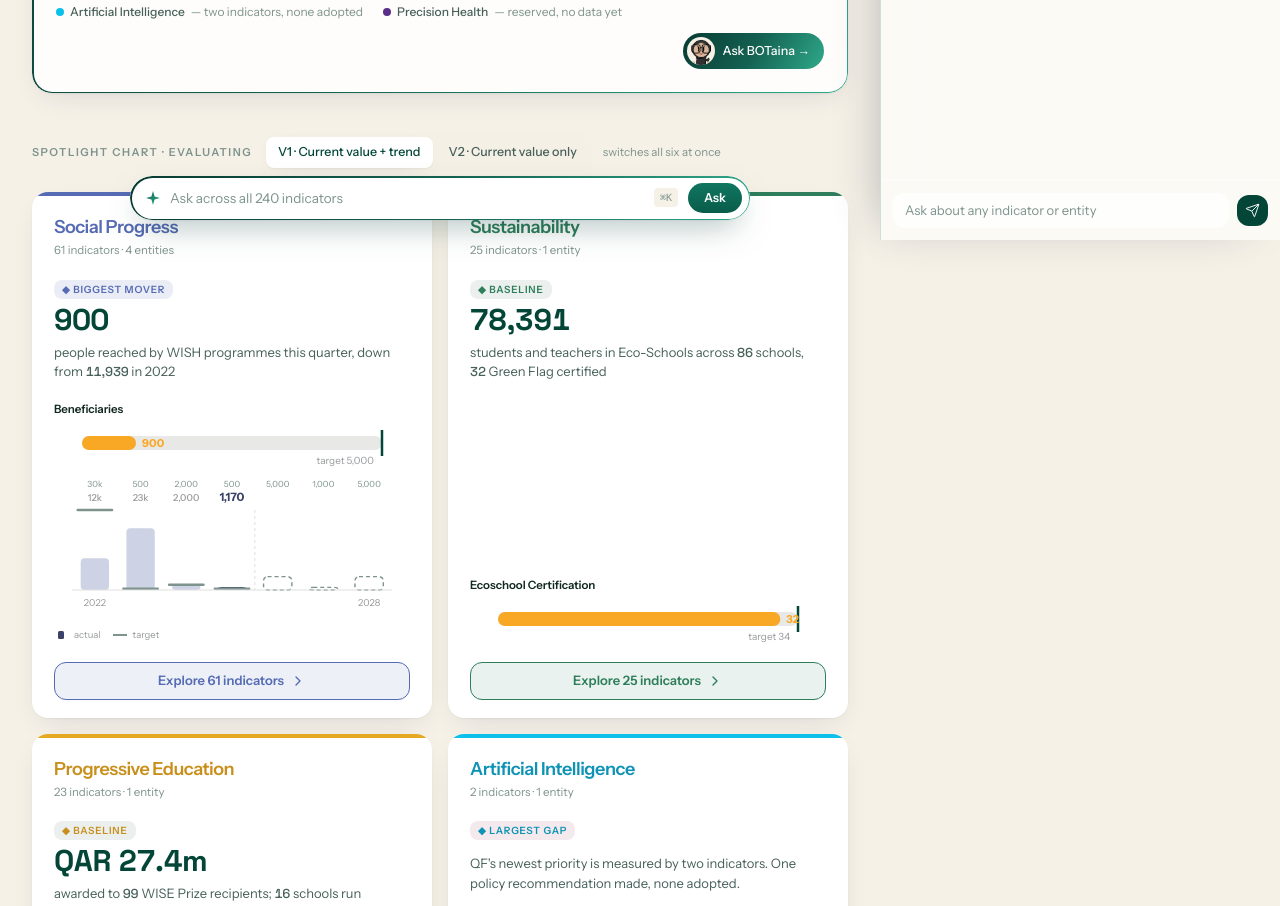
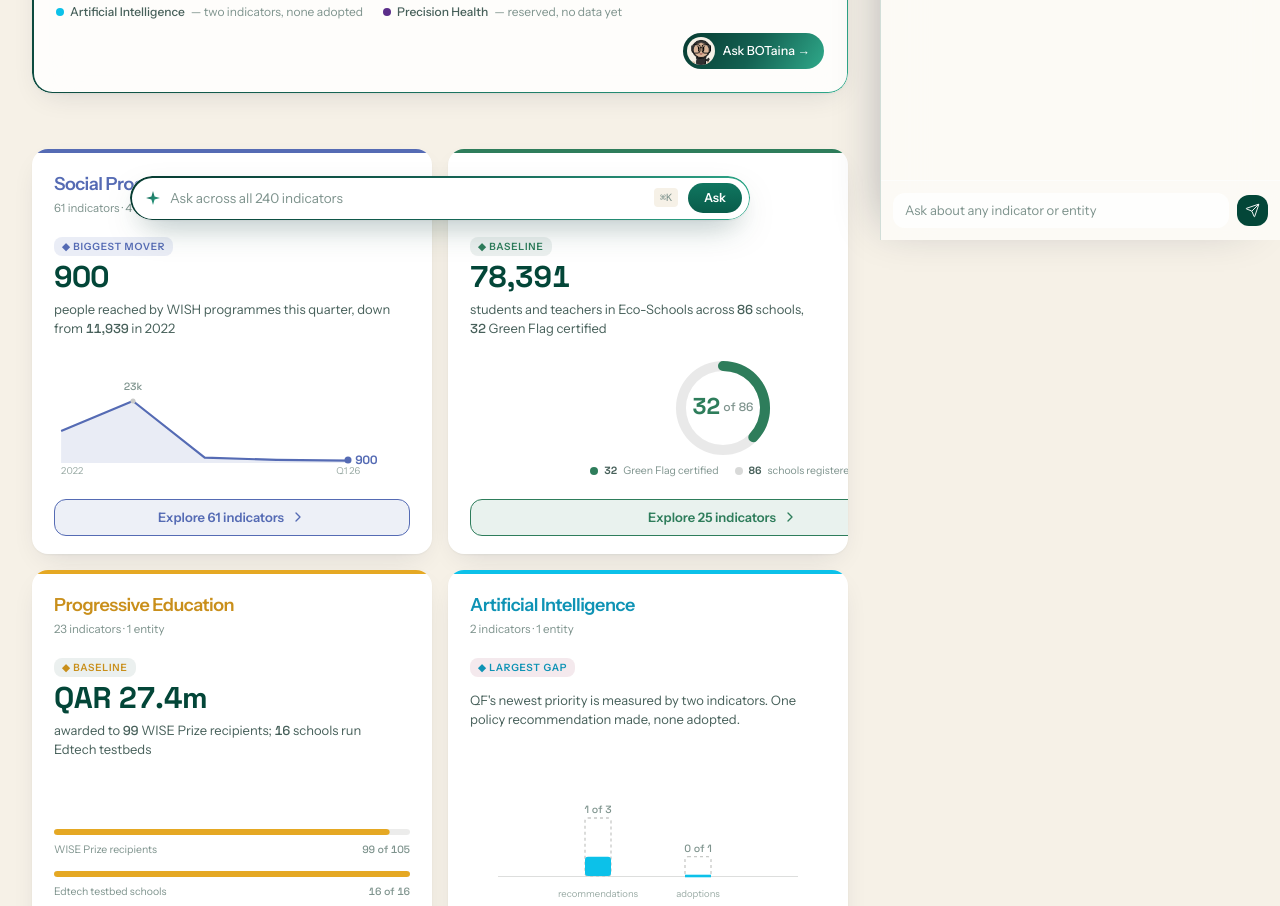
Before and after one commit to sanyamunam/qf-dashboard, a React (Vite) app: page /#themes in a window 1280 px wide. Shown: the part 560-1466 px from the top of the page. Built offline with nearby package versions, Linux system fonts and the light colour scheme.

Commit message:
Revert "Thematic cards: the shared selector's mark, with the KPI named"
This reverts commit 7d330eb1f7a67b861159556feeec6960d0a76200.

```diff
--- a/src/components/ThemeCards.tsx
+++ b/src/components/ThemeCards.tsx
@@ -5,7 +5,8 @@
  * indicator was chosen. Cards of a tier share one internal grid.
  */
 import { ChevronRight } from 'lucide-react'
-import { SpotlightMark, type SpotlightMode } from './charts/Spotlight'
+import { TrajectoryMark, ProgressMark, SparseMark } from './marks'
+import { RingMark } from './charts/RingMark'
 import { facts, fmt } from '../model/facts'
 import { themeKpis, themeById } from '../model/data'
 import { spotlightFor, type ChipReason } from '../model/spotlight'
@@ -21,10 +22,7 @@ export interface CardDef {
   chip: ChipReason | null
   figure: string | null
   sentence: React.ReactNode
-  /** the ONE spotlight indicator this card charts; null on the reserved slot */
-  kpi: import('../model/types').Kpi | null
-  /** the reserved slot draws its own placeholder rather than a selector mark */
-  mark?: React.ReactNode
+  mark: React.ReactNode
   count: number
   entities: number
 }
@@ -58,7 +56,7 @@ export function buildCards(): CardDef[] {
           <span className="num">{fmt(facts.wish.first)}</span> in 2022
         </>
       ),
-      kpi: facts.wish.kpi,
+      mark: <TrajectoryMark series={facts.wish.series} hue={themeById('social').fill} fmtVal={compact} />,
       count: count('Social Progress'),
       entities: entities('Social Progress'),
     },
@@ -74,7 +72,15 @@ export function buildCards(): CardDef[] {
           schools, <span className="num">{fmt(facts.eco.certified)}</span> Green Flag certified
         </>
       ),
-      kpi: facts.eco.kpis.cert,
+      mark: (
+        <RingMark
+          value={facts.eco.certified ?? 0}
+          total={facts.eco.registered ?? 0}
+          hue={themeById('sustain').fill}
+          valueLabel="Green Flag certified"
+          totalLabel="schools registered"
+        />
+      ),
       count: count('Sustainability'),
       entities: entities('Sustainability'),
     },
@@ -90,7 +96,15 @@ export function buildCards(): CardDef[] {
           <span className="num">{facts.wise.testbeds}</span> schools run Edtech testbeds
         </>
       ),
-      kpi: facts.wise.prizeValueKpi,
+      mark: (
+        <ProgressMark
+          hue={themeById('edu').fill}
+          rows={[
+            { label: 'WISE Prize recipients', value: facts.wise.prizeCount ?? 0, target: facts.wise.prizeCountTarget ?? 0 },
+            { label: 'Edtech testbed schools', value: facts.wise.testbeds, target: facts.wise.testbedsTarget },
+          ]}
+        />
+      ),
       count: count('Progressive Education'),
       entities: entities('Progressive Education'),
     },
@@ -103,7 +117,15 @@ export function buildCards(): CardDef[] {
       sentence: (
         <>QF's newest priority is measured by two indicators. One policy recommendation made, none adopted.</>
       ),
-      kpi: facts.ai.adoptKpi ?? null,
+      mark: (
+        <SparseMark
+          hue={themeById('ai').fill}
+          items={[
+            { label: 'recommendations', actual: facts.ai.recommendations ?? 0, target: facts.ai.recTarget ?? 0 },
+            { label: 'adoptions', actual: facts.ai.adoptions ?? 0, target: facts.ai.adoptTarget ?? 0 },
+          ]}
+        />
+      ),
       count: count('Artificial Intelligence'),
       entities: entities('Artificial Intelligence'),
     },
@@ -123,7 +145,6 @@ export function buildCards(): CardDef[] {
           stays empty until the data arrives.
         </>
       ),
-      kpi: null,
       // fixed height at any width — a width-scaling SVG here would make the
       // reserved card disagree with its row about how tall a card is
       mark: (
@@ -149,7 +170,7 @@ const CHIP_STYLE: Record<ChipReason, string> = {
   BASELINE: 'rgba(3,70,56,0.08)',
 }
 
-export function ThemeCard({ def, onOpen, mode }: { def: CardDef; onOpen: (themeId: string) => void; mode: SpotlightMode }) {
+export function ThemeCard({ def, onOpen }: { def: CardDef; onOpen: (themeId: string) => void }) {
   const theme = themeById(def.themeId)
   const dark = def.dark
   const textHue = dark
@@ -224,11 +245,8 @@ export function ThemeCard({ def, onOpen, mode }: { def: CardDef; onOpen: (themeI
         </p>
       </div>
 
-      {/* group 3: the evidence mark — the KPI's name, then whatever the shared
-          selector returns for its data shape */}
-      <div className="mt-5 self-end">
-        {def.kpi ? <SpotlightMark kpi={def.kpi} mode={mode} dark={dark} /> : def.mark}
-      </div>
+      {/* group 3: the evidence mark */}
+      <div className="mt-5 self-end">{def.mark}</div>
 
       {/* group 4: the card's action — a real control, not a text link (R4 fix 3) */}
       {def.reserved ? (
--- a/src/components/charts/Marks2.tsx
+++ b/src/components/charts/Marks2.tsx
@@ -608,26 +608,6 @@ export function CardMarkL1({ k, p }: { k: ObsKpi; p: Period }): React.ReactEleme
 }
 
 /**
- * L1 + L2 — the current-value mark with the trend beneath it.
- *
- * Used by the thematic spotlight's V1 (see charts/Spotlight.tsx). The L1 half
- * is the SAME compact mark V2 draws: falling back to the full L1MarkView here
- * would add a line of text that only one version has, and the two must differ
- * by the trend and nothing else.
- */
-export function CardMarkL1L2({ k, p }: { k: ObsKpi; p: Period }) {
-  const l2 = selectL2(k, p)
-  const top = CardMarkL1({ k, p })
-  if (!top && l2.kind === 'none') return null
-  return (
-    <div className="flex flex-col gap-3">
-      {top}
-      {l2.kind !== 'none' && <L2MarkView mark={l2} hues={huesFor(k)} />}
-    </div>
-  )
-}
-
-/**
  * What an EXECUTIVE DASHBOARD card draws — the deliberate exception. The
  * scoring marks win where a target exists; where there is nothing to score
  * against, the trend carries the story instead. Ten cards is not the overload
--- a/src/components/charts/Spotlight.tsx
+++ /dev/null
@@ -1,66 +0,0 @@
-/**
- * A theme card's spotlight chart — its KPI's name, then the mark the SHARED
- * SELECTOR returns for that KPI's data shape.
- *
- * These charts were chosen ad hoc and predate the chart system: a line running
- * 2022 → Q1 26 on one axis (three months set against twelve-month years), a
- * donut, two progress bars, two columns. None of them asked what the data
- * actually supports. Now no component picks its own mark: `selectL1` and
- * `selectL2` decide, exactly as on every other surface, which also brings the
- * unit normalisation, the neutral trend colours and the target rules with them.
- */
-import { CardMarkL1, CardMarkL1L2 } from './Marks2'
-import { obsForKpi } from '../../model/bridge'
-import type { Kpi } from '../../model/types'
-
-/* ────────────────────────── THE EVALUATION TOGGLE ──────────────────────────
- *
- * TEMPORARY. `SpotlightMode` exists so V1 and V2 can be judged side by side on
- * real data rather than described. Once the call is made: delete this type and
- * the `mode` prop, hard-wire the winning mark below, and remove `ModeToggle`
- * from screens/Misc.tsx. Nothing else depends on it — both versions render the
- * same KPI, figure, caption, title and CTA, and differ only in whether the
- * trend is present.
- */
-export type SpotlightMode = 'v1' | 'v2'
-
-export const SPOTLIGHT_MODE_LABEL: Record<SpotlightMode, string> = {
-  v1: 'V1 · Current value + trend',
-  v2: 'V2 · Current value only',
-}
-
-/** One treatment for the KPI's name across all six cards. */
-export function SpotlightTitle({ name, dark }: { name: string; dark?: boolean }) {
-  return (
-    <div
-      className={`mb-2 text-[11.5px] font-semibold leading-tight ${dark ? 'text-white/80' : 'text-ink'}`}
-      style={{ letterSpacing: '-0.005em' }}
-    >
-      {name}
-    </div>
-  )
-}
-
-export function SpotlightMark({
-  kpi,
-  mode,
-  dark,
-}: {
-  kpi: Kpi | null | undefined
-  mode: SpotlightMode
-  dark?: boolean
-}) {
-  const row = obsForKpi(kpi)
-  if (!kpi || !row)
-    return (
-      <div className={`text-[11.5px] italic ${dark ? 'text-white/50' : 'text-ink-mute'}`}>
-        This indicator is not in the Thematic rows of the workbook, so no chart is drawn for it.
-      </div>
-    )
-  return (
-    <div>
-      <SpotlightTitle name={kpi.name} dark={dark} />
-      {mode === 'v1' ? <CardMarkL1L2 k={row} p="q1" /> : <CardMarkL1 k={row} p="q1" />}
-    </div>
-  )
-}
--- a/src/model/bridge.ts
+++ /dev/null
@@ -1,41 +0,0 @@
-/**
- * The bridge between the two models.
- *
- * The thematic pages read Release 2's `kpis.json`; the chart selector reads
- * the OBS workbook. They are the same indicators recorded twice, so a spotlight
- * KPI has to be located in the OBS rows before `selectL1`/`selectL2` can decide
- * its mark. Matching is by normalised NAME within the 151 Thematic rows, then
- * disambiguated by entity — five rows are called `Policy Recommendations`, one
- * per entity, and four are called `Beneficiaries`.
- *
- * Returns null rather than guessing. A spotlight that cannot be located draws
- * no chart at all, which is the honest outcome: the alternative is charting
- * some other entity's indicator under this one's name.
- */
-import { obsKpis, type ObsKpi } from './obs'
-import type { Kpi } from './types'
-
-const thematic = obsKpis.filter((k) => !(k.dashboard ?? '').startsWith('Exec'))
-
-const norm = (s: string | null | undefined) => (s ?? '').toLowerCase().replace(/[^a-z0-9]+/g, '')
-
-/** `QF Human Capital` and `Human Capital` are the same owner recorded twice. */
-const sameEntity = (a: string | null | undefined, b: string | null | undefined) => {
-  const x = norm(a)
-  const y = norm(b)
-  return x === y || (x.length > 3 && y.length > 3 && (x.includes(y) || y.includes(x)))
-}
-
-const cache = new Map<string, ObsKpi | null>()
-
-export function obsForKpi(k: Kpi | null | undefined): ObsKpi | null {
-  if (!k) return null
-  if (cache.has(k.id)) return cache.get(k.id) ?? null
-  const byName = thematic.filter((o) => norm(o.name) === norm(k.name))
-  const hit =
-    byName.length === 1
-      ? byName[0]
-      : (byName.find((o) => sameEntity(o.proposedEntity ?? o.entity, k.entity)) ?? null)
-  cache.set(k.id, hit)
-  return hit
-}
--- a/src/screens/Misc.tsx
+++ b/src/screens/Misc.tsx
@@ -4,11 +4,9 @@
  * BDO — designed empty state. (Home is parked: nav item disabled, no route —
  * see TODO in Shell.tsx.)
  */
-import { useState } from 'react'
 import { motion } from 'framer-motion'
 import { Handshake } from 'lucide-react'
 import { AppHeader, Spark, HeaderCluster, TopNav } from '../components/Shell'
-import { SPOTLIGHT_MODE_LABEL, type SpotlightMode } from '../components/charts/Spotlight'
 import { PortfolioBrief } from '../components/PortfolioBrief'
 import { buildCards, ThemeCard } from '../components/ThemeCards'
 import { OEBand } from '../components/OEBand'
@@ -18,42 +16,6 @@ import type { Kpi } from '../model/types'
 
 const cards = buildCards()
 
-/* ────────────────────────── THE EVALUATION TOGGLE ──────────────────────────
- *
- * TEMPORARY. One control, switching every spotlight chart on the page at once
- * so V1 and V2 can be judged against each other on real data. Once the call is
- * made: delete `ModeToggle`, the `mode` state and this block, drop the `mode`
- * prop from ThemeCard/OEBand/SpotlightMark, and hard-wire the winning mark in
- * charts/Spotlight.tsx. Nothing else on the page depends on it — both versions
- * render the same KPI, figure, caption, title and CTA, and differ only in
- * whether the trend is present.
- */
-function ModeToggle({ mode, onChange }: { mode: SpotlightMode; onChange: (m: SpotlightMode) => void }) {
-  return (
-    <div className="flex flex-wrap items-center gap-2.5">
-      <span className="label text-[10px] text-ink-mute">Spotlight chart · evaluating</span>
-      <div className="flex items-center gap-1 rounded-input bg-cream/80 p-1" role="radiogroup" aria-label="Spotlight chart version">
-        {(['v1', 'v2'] as SpotlightMode[]).map((m) => {
-          const on = mode === m
-          return (
-            <button
-              key={m}
-              role="radio"
-              aria-checked={on}
-              onClick={() => onChange(m)}
-              className="rounded-chip px-3 py-1.5 text-[12.5px] font-medium transition-colors duration-200"
-              style={on ? { background: '#fff', color: 'var(--color-sidra)', boxShadow: 'var(--shadow-card)' } : { color: 'var(--color-ink-soft)' }}
-            >
-              {SPOTLIGHT_MODE_LABEL[m]}
-            </button>
-          )
-        })}
-      </div>
-      <span className="text-[11.5px] text-ink-mute">switches all six at once</span>
-    </div>
-  )
-}
-
 export function ThematicView({
   onOpenTheme,
   onEvidence,
@@ -61,7 +23,6 @@ export function ThematicView({
   onOpenTheme: (themeId: string) => void
   onEvidence: (kpi: Kpi) => void
 }) {
-  const [mode, setMode] = useState<SpotlightMode>('v1')
   return (
     <div className="mx-auto min-h-dvh max-w-[1180px] px-5 pb-36 md:px-8">
       {/* header zone: logo at rest with its clear space, then title + orientation,
@@ -100,17 +61,13 @@ export function ThematicView({
         <PortfolioBrief onEvidence={onEvidence} />
       </motion.div>
 
-      <div className="mt-10">
-        <ModeToggle mode={mode} onChange={setMode} />
-      </div>
-
       {/* The five thematic areas: 2 over 3, on one six-column grid so both rows
           are the same height (auto-rows-fr) — the top pair is WIDER, never
           taller. Five cards fill both rows exactly; no cell is left over.
           Container-queried so it reflows when BOTaina's panel takes space:
           stacked, then 2-over-2-over-1, then the full 2-over-3. */}
       <motion.div
-        className="mt-5 grid auto-rows-fr grid-cols-6 gap-4"
+        className="mt-14 grid auto-rows-fr grid-cols-6 gap-4"
         initial="off"
         animate="on"
         variants={{ on: { transition: { staggerChildren: 0.05 } } }}
@@ -127,7 +84,7 @@ export function ThematicView({
             }`}
             variants={{ off: { opacity: 0, y: 16 }, on: { opacity: 1, y: 0, transition: { duration: 0.5, ease: [0.32, 0.72, 0, 1] } } }}
           >
-            <ThemeCard def={c} onOpen={onOpenTheme} mode={mode} />
+            <ThemeCard def={c} onOpen={onOpenTheme} />
           </motion.div>
         ))}
       </motion.div>
@@ -149,7 +106,7 @@ export function ThematicView({
         animate={{ opacity: 1, y: 0 }}
         transition={{ delay: 0.4, duration: 0.5, ease: [0.32, 0.72, 0, 1] }}
       >
-        <OEBand onOpen={onOpenTheme} mode={mode} />
+        <OEBand onOpen={onOpenTheme} />
       </motion.div>
 
       <footer className="mt-9 text-center text-[11px] text-ink-mute/80">
```
Also changed, not shown: src/components/OEBand.tsx (+12 -14 lines).
